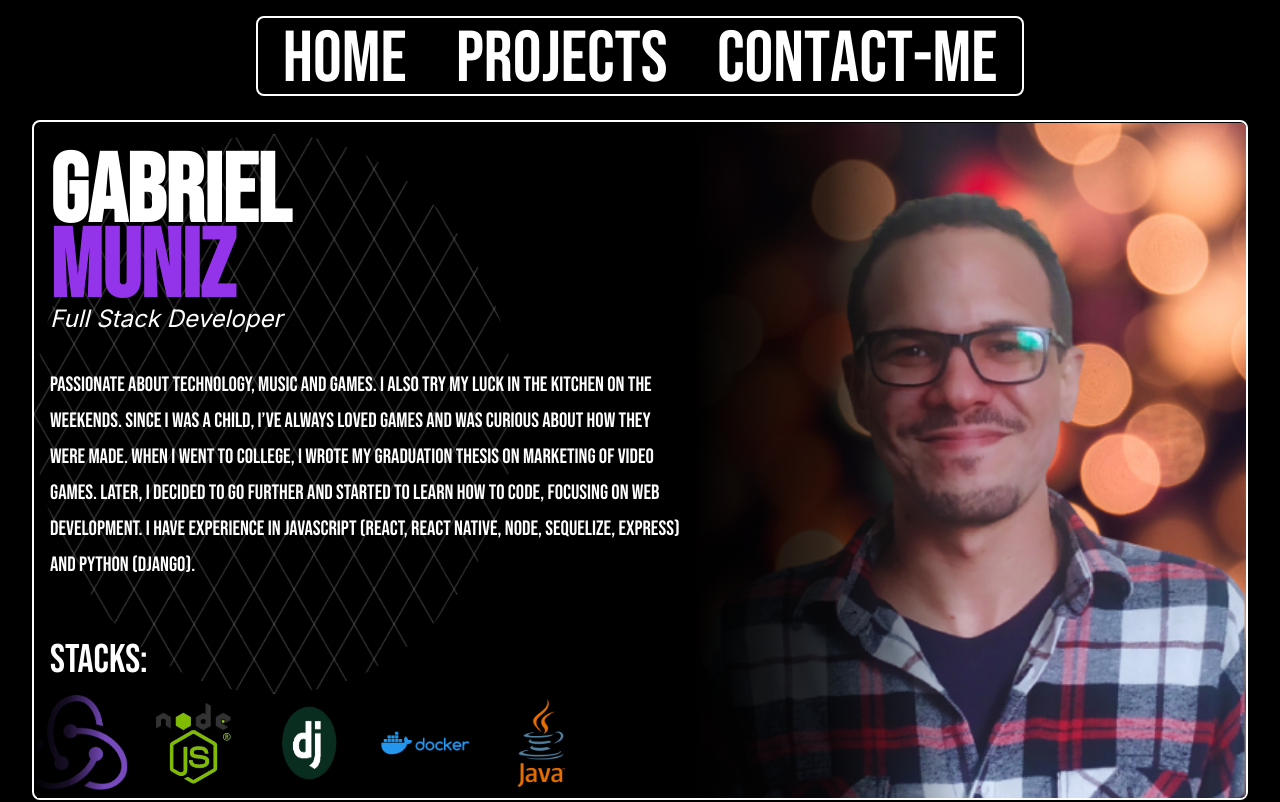
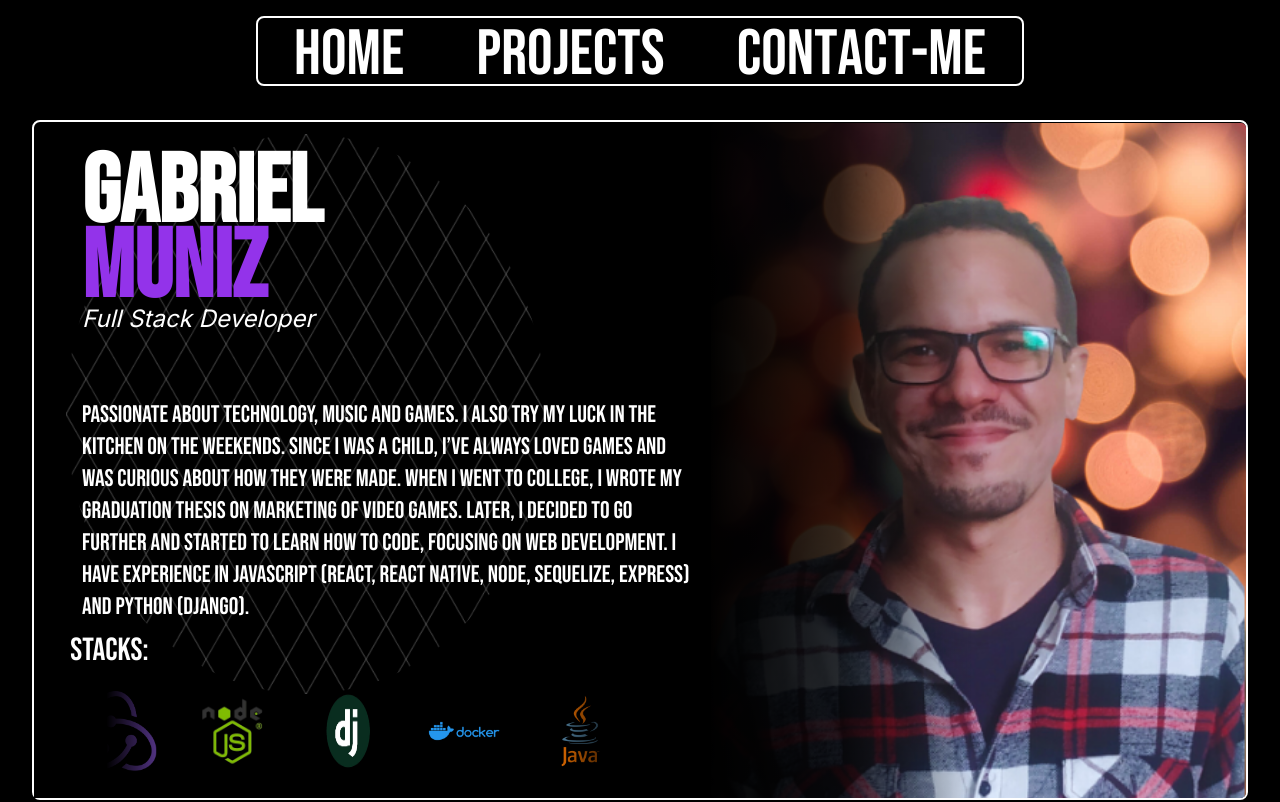
Before and after one commit to GabrielMunizz/portifolio_pessoal, a Next.js app: page / in a window 1280 px wide. Shown: the top 802 px of the page. Built offline with nearby package versions, Linux system fonts and the light colour scheme.

Commit message:
Fix: conserto de responsividade da page AboutMe

```diff
--- a/src/app/pages/AboutMe.tsx
+++ b/src/app/pages/AboutMe.tsx
@@ -15,15 +15,21 @@ export default function AboutMe() {
       <div className="
           flex flex-col relative
           items-center w-full h-full
-          z-10 xl:w-[60%] 2xl:w-[40%]
-          px-4
+          z-10 px-4
+          lg:px-[5rem]
+          xl:px-4
+          xl:w-[60%] xl:ml-[2rem]
+          2xl:w-[40%]
         ">
         <Description />
         <div className="
-            absolute top-16 md:top-3 md:left-0
-            w-[20rem] h-[20rem] md:w-[30rem]
-            md:h-[35rem] opacity-30
+            absolute top-16 w-[20rem] h-[20rem]
             rounded-[50%] overflow-hidden z-0
+            opacity-30
+            md:w-[30rem] md:top-3 md:left-0
+            md:h-[35rem]
+            lg:left-[5rem]
+            xl:left-0
           ">
           <Image
             className="w-full h-full"
@@ -36,7 +42,7 @@ export default function AboutMe() {
       <div className="
           hidden xl:flex flex-col
           relative justify-start items-center
-          w-[50%] h-full pl-[10%]
+          w-[50%] h-full
           xl:pl-[0%] xl:pt-[0.6px]
           2xl:pt-[0.3px]
         ">
@@ -48,7 +54,6 @@ export default function AboutMe() {
             md:object-[center_30%]
             xl:rounded-[5px] xl:w-full
             xl:h-full xl:mt-0
-            2xl:mr-[-6.2rem]
           "
           src={colorPhoto}
           alt="Gabriel's picture"
@@ -63,32 +68,51 @@ export default function AboutMe() {
             xl:block xl:via-black/80
             xl:h-[99.9%]
             2xl:left-0 2xl:h-full
-
           "
         />
       </div>
 
       <Image
         className="
-          absolute rounded-[50%]
-          w-[7rem] h-[7rem] z-10
-          object-cover right-[5%]
-          top-4 md:right-10
-          md:top-5 md:w-[15rem]
-          md:h-[15rem] xl:hidden
+          absolute rounded-[50%] object-cover
+          w-[7rem] h-[7rem] z-10 right-[5%] top-4
+          sm:w-[10rem] sm:h-[10rem]
+          md:right-10 md:top-5 md:w-[15rem] md:h-[15rem]
+          lg:right-[5rem] lg:w-[20rem] lg:h-[20rem]
+          xl:hidden
         "
         src={colorPhoto}
-        alt="Gabriel's picture"
+        alt="Gabriel's mobile picture"
       />
 
       <div className="
-          md:flex flex-col
+          flex-col absolute
           justify-center items-start
-          absolute w-full
-          bottom-0 2xl:pl-16
-          z-40
+          w-full bottom-0 z-40
+          md:flex md:pl-[3%]
+          lg:mb-[1rem] xl:mb-0
         ">
         <Stacks />
+        <div
+          className="
+            absolute bg-gradient-to-r
+            w-[12%] h-[70%]
+            from-black via-black
+            to-transparent z-10
+            top-[30%] left-0
+          "
+        />
+
+        <div
+          className="
+            absolute bg-gradient-to-l
+            w-[12%] h-[70%]
+            from-black via-black
+            to-transparent z-10
+            top-[30%] right-0
+            xl:right-[45%]
+          "
+        />
       </div>
     </Container>
   );
--- a/src/components/Container.tsx
+++ b/src/components/Container.tsx
@@ -22,7 +22,7 @@ export default function Container({
     >
       <div
         className="
-          flex flex-row justify-around items-center relative
+          flex flex-row justify-between items-center relative
           border-2 border-white rounded-lg
           w-[90%] sm:w-[80%] md:w-[90%] lg:w-[95%] xl:w-[95%] 2xl:w-[80%]
           h-[85vh] sm:h-[80vh] md:h-[85vh]
--- a/src/components/Description.tsx
+++ b/src/components/Description.tsx
@@ -18,22 +18,23 @@ export default function Description() {
         <h1
           className="
             bebas text-[4rem]
-            md:text-[8rem] lg:text-[6rem]
-            2xl:text-[8rem] font-bold
-            mb-[-2.9rem]
-            md:mb-[-5.8rem] lg:mb-[-4.3rem]
-            2xl:mb-[-5.8rem]
+            font-bold mb-[-2.9rem]
+            sm:text-[6rem] sm:mb-[-4.3rem]
+            md:text-[8rem] md:mb-[-5.8rem]
+            lg:mb-[-4.3rem] lg:text-[6rem]
+            2xl:mb-[-5.8rem] 2xl:text-[8rem]
           "
         >
           Gabriel
         </h1>
         <h1
           className="
-            bebas text-[4rem]
-            md:text-[8rem] lg:text-[6rem]
-            2xl:text-[8rem] text-purple-600
+            bebas text-[4rem] text-purple-600
             font-bold mb-[-1.5rem]
-            md:mb-[-3rem] lg:mb-[-2rem]
+            sm:text-[6rem] sm:mb-[-2.5rem]
+            md:text-[8rem] md:mb-[-3rem]
+            lg:text-[6rem] lg:mb-[-2rem]
+            2xl:text-[8rem]
           "
         >
           Muniz
@@ -46,10 +47,12 @@ export default function Description() {
       <p
         className="
           bebas text-[1.12rem]
-          h800:text-[1.3rem]
-          md:text-[2.5rem]
-          lg:text-[1.3rem]
-          md:leading-9
+          sm:text-[1.3rem]
+          md:text-[1.5rem] md:leading-9
+          lg:leading-7 lg:mt-[2rem]
+          lg:w-[50%]
+          xl:w-full xl:leading-8
+          2xl:text-[1.7rem] 2xl:leading-9 2xl:mt-0
         "
       >
         Passionate about technology, music and games. I also try my luck in the
--- a/src/components/FlipTab.tsx
+++ b/src/components/FlipTab.tsx
@@ -37,7 +37,14 @@ export default function FlipTab({ children, targetRef }: TabProps) {
       animate={isTaped ? "hovered" : "initial"}
       onTapStart={() => setIsTaped(true)}
       onTap={handleTap}
-      className="relative block bebas overflow-hidden whitespace-nowrap uppercase mt-1 text-3xl sm:text-7xl md:text8xl md:mt-2 lg:9xl hover:cursor-pointer"
+      className="
+        relative block bebas overflow-hidden whitespace-nowrap uppercase mt-1
+        text-3xl
+        sm:text-[2.5rem]
+        md:text-[3.5rem] md:mt-2
+        xl:text-[4rem]
+        2xl:text-[4.5rem]
+        hover:cursor-pointer"
       style={{
         lineHeight: 0.9,
       }}
--- a/src/components/LogoRender.tsx
+++ b/src/components/LogoRender.tsx
@@ -11,7 +11,11 @@ export default function LogoRender({ url, title }: LogoRenderProps) {
   const [showOverlay, setShowOverlay] = useState(false);
   return (
     <motion.div
-      className="flex flex-col justify-center items-center relative min-w-[60px] min-h-[80px] md:min-w-[100px] md:min-h-[120px] my-[0.8rem]"
+      className="
+        flex flex-col justify-center items-center relative
+        min-w-[60px] min-h-[80px] md:min-w-[100px]
+        md:min-h-[120px] my-[0.8rem]
+        "
       onHoverStart={() => setShowOverlay(true)}
       onHoverEnd={() => setShowOverlay(false)}
     >
@@ -25,7 +29,11 @@ export default function LogoRender({ url, title }: LogoRenderProps) {
           >
             <div className="absolute bg-black pointer-events-none opacity-50 h-full w-full " />
             <motion.h1
-              className="bg-transparent text-white font-semibold text-[1.2rem] md:text-[2rem] z-10 px-3 py-2 flex justify-center items-center"
+              className="
+                bg-transparent text-white font-semibold
+                text-[1.2rem] md:text-[2rem] z-10 px-3 py-2
+                flex justify-center items-center
+                "
               initial={{ y: 10 }}
               animate={{ y: 0 }}
               exit={{ y: 10 }}
@@ -38,7 +46,12 @@ export default function LogoRender({ url, title }: LogoRenderProps) {
       <Image
         src={url}
         alt={`${title} logo`}
-        className="w-[60px] min-h-[60px] h800:min-w-[80px] h800:min-h-[80px] md:w-[100px] md:m-h-[100px]"
+        className="
+          w-[60px] min-h-[60px]
+          h800:min-w-[80px] h800:min-h-[80px]
+          md:w-[90px] md:m-h-[90px]
+          lg:w-[75px] lg:h-[75px]
+          "
       />
     </motion.div>
   );
--- a/src/components/NavBar.tsx
+++ b/src/components/NavBar.tsx
@@ -9,10 +9,13 @@ export default function NavBar() {
     <nav
       className="
         flex fixed justify-center items-center
-        w-[90%] border-2 border-white
+        w-[90%] border-2 border-white z-50
         mt-4 min-h-10 rounded-lg bg-black
-        z-50 md:min-h-20
-        lg:w-4/5 xl:w-3/5 2xl:w-1/3
+        sm:w-[80%]
+        md:min-h-20
+        lg:w-[50%] lg:min-h-[8%]
+        xl:w-[60%]
+        2xl:w-[40%]
       "
     >
       <ul className="flex flex-row justify-around min-w-full">
--- a/src/components/Stacks.tsx
+++ b/src/components/Stacks.tsx
@@ -50,19 +50,20 @@ export default function Stacks() {
       className="
         flex flex-col justify-center items-center
         md:items-start md:w-[98%]
-        lg:w-[39rem] 2xl:w-[50rem]
+        xl:mb-[0.2rem] xl:w-[50%]
         2xl:mb-[2rem]
       "
     >
       <h2
         className="
-          bebas hidden h800:block
-          text-[1.5rem] h800:mb-[-1.5rem]
-          md:pl-4 md:mb-0 md:text-[3rem]
+          bebas hidden
+          text-[1.5rem]
           text-center h-[4rem]
-          lg:text-[2.5rem] lg:mb-[-2rem]
-          xl:block
-          2xl:mb-0
+          h800:mb-[-1.5rem] h800:block
+          md:mb-0 md:text-[3rem] md:block
+          lg:text-[1.8rem] lg:mb-[-2rem] lg:ml-[3rem]
+          xl:text-[2rem] xl:ml-0
+          2xl:text-[3rem] 2xl:mb-0
         "
       >
         Stacks:
@@ -70,10 +71,14 @@ export default function Stacks() {
 
       <div
         className="
-          w-[99%] md:w-[99%]
-          md:mx-[auto] relative
-          overflow-hidden h-[7rem]
-          h800:h-[8rem] md:h-[10rem]
+          flex items-center
+          relative overflow-hidden
+          w-[99%] h-[7rem]
+          h800:h-[8rem]
+          md:w-[98%] md:mx-[auto] md:h-[10rem]
+          lg:h-[6.5rem]
+          xl:h-[7rem]
+          2xl:h-[8rem]
         "
       >
         <motion.div
@@ -93,29 +98,6 @@ export default function Stacks() {
             <LogoRender key={i} url={item.url} title={item.title} />
           ))}
         </motion.div>
-
-        <div
-          className="
-            absolute bg-gradient-to-r
-            from-black via-black/80
-            to-transparent z-10
-            h-[70%] md:h-[90%]
-            top-[10%] left-[-2%]
-            md:left-[-1%] w-[12%]
-          "
-        />
-
-        <div
-          className="
-            absolute bg-gradient-to-l
-            from-black via-black
-            to-transparent z-10
-            h-[70%] md:h-[90%]
-            top-[10%] right-[-2%]
-            md:right-[-4.5%]
-            lg:right-[-2%] w-[12%]
-          "
-        />
       </div>
     </div>
   );
```
